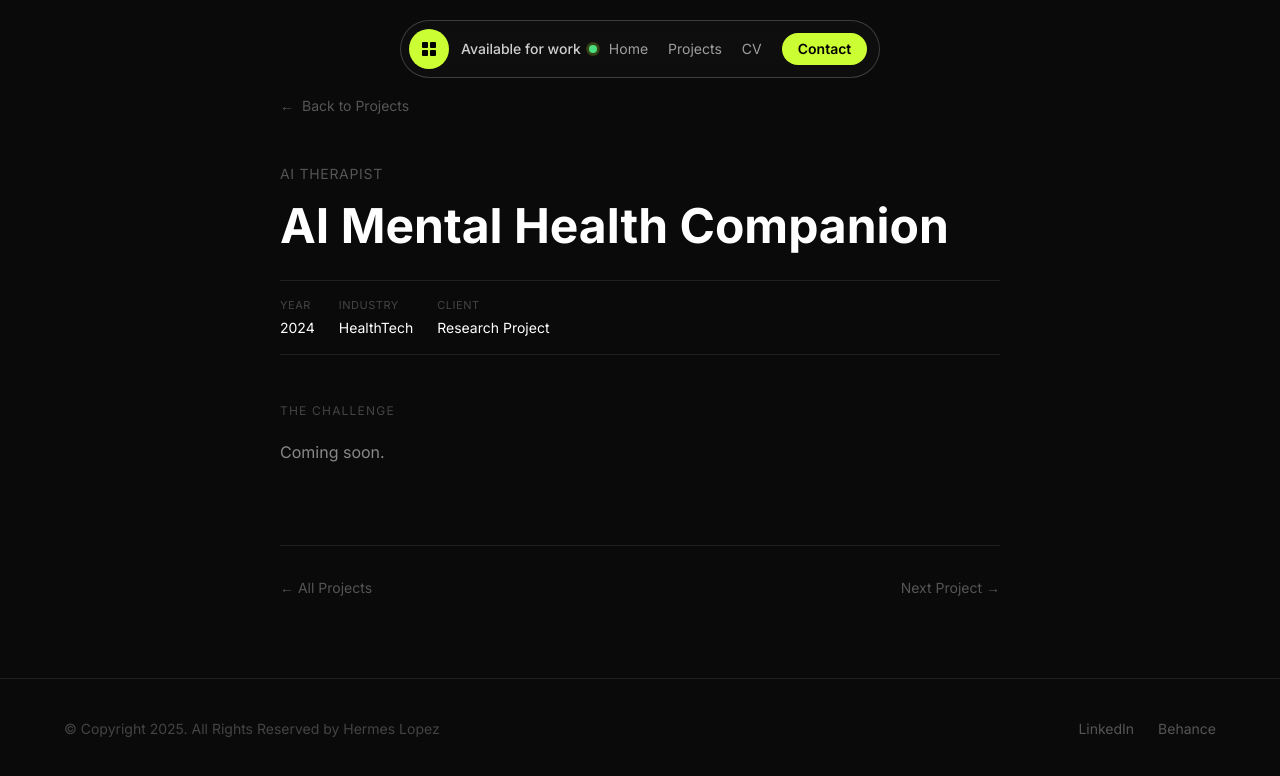
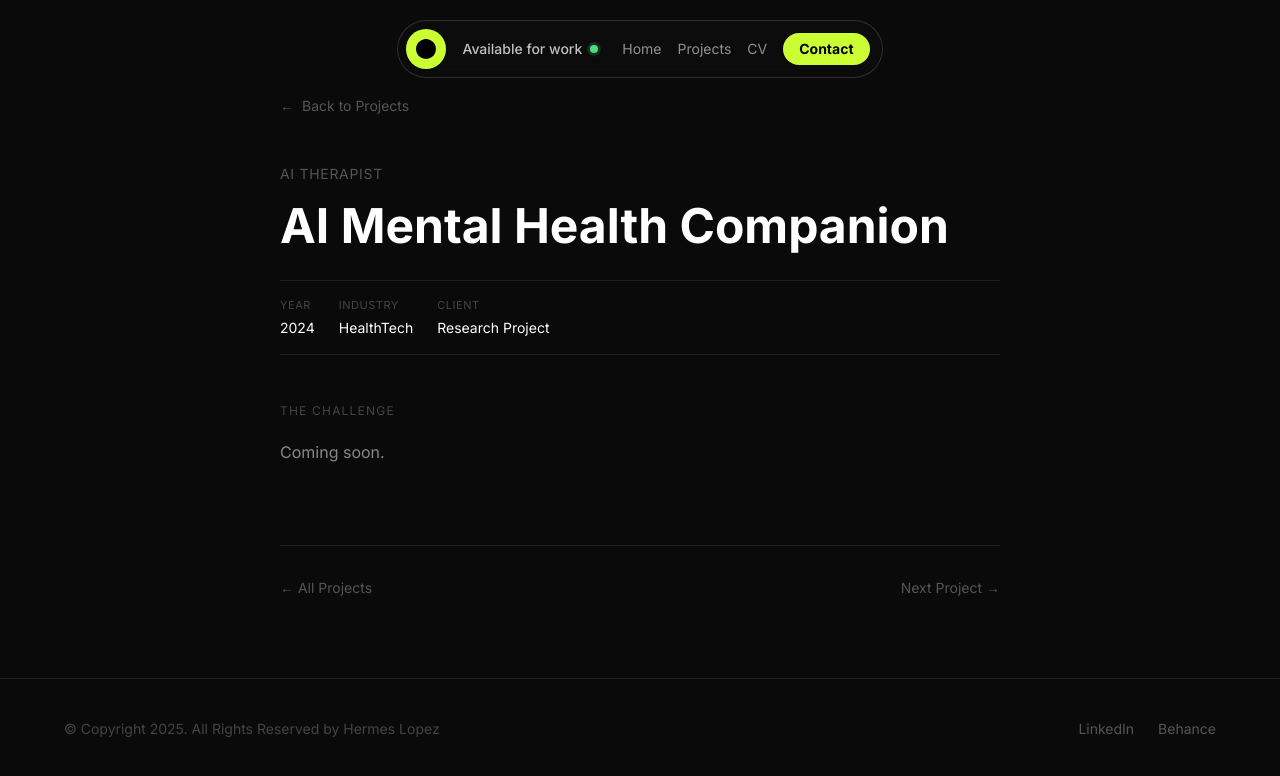
Before and after one commit to Hermesazo/hermeslopez-portfolio, a Next.js app: page /projects/ai-therapist in a window 1280 px wide. Shown: the top 776 px of the page. Built offline with nearby package versions, Linux system fonts and the light colour scheme.

Commit message:
feat: auto-width pill navbar, 3D flip photo, wave emoji badge, H favicon, huge projects heading

```diff
--- a/src/app/globals.css
+++ b/src/app/globals.css
@@ -1,6 +1,7 @@
 @import "tailwindcss";
 
 :root {
+  color-scheme: dark;
   --bg: #0a0a0a;
   --surface: #111111;
   --border: #1f1f1f;
@@ -17,21 +18,34 @@ body {
   -moz-osx-font-smoothing: grayscale;
 }
 
-* {
-  box-sizing: border-box;
+* { box-sizing: border-box; }
+
+::selection { background: rgba(204,255,51,0.2); }
+
+::-webkit-scrollbar { width: 4px; }
+::-webkit-scrollbar-track { background: var(--bg); }
+::-webkit-scrollbar-thumb { background: #2a2a2a; border-radius: 2px; }
+
+/* Waving hand keyframe */
+@keyframes wave-hand {
+  0%   { transform: rotate(0deg); }
+  10%  { transform: rotate(18deg); }
+  20%  { transform: rotate(-8deg); }
+  30%  { transform: rotate(18deg); }
+  40%  { transform: rotate(-4deg); }
+  50%  { transform: rotate(14deg); }
+  60%  { transform: rotate(0deg); }
+  100% { transform: rotate(0deg); }
 }
 
-::selection {
-  background: rgba(255, 255, 255, 0.15);
+.wave-hand {
+  display: inline-block;
+  transform-origin: 70% 70%;
+  animation: wave-hand 2.2s ease-in-out 1.2s 2;
 }
 
-::-webkit-scrollbar {
-  width: 6px;
+/* 3D flip perspective container */
+.flip-perspective {
+  perspective: 900px;
+  perspective-origin: center center;
 }
-::-webkit-scrollbar-track {
-  background: var(--bg);
-}
-::-webkit-scrollbar-thumb {
-  background: var(--border);
-  border-radius: 3px;
-}
--- a/src/app/layout.tsx
+++ b/src/app/layout.tsx
@@ -10,17 +10,18 @@ const inter = Inter({
 
 export const metadata: Metadata = {
   title: "Hermes López — Product Designer",
-  description:
-    "Product designer passionate about creating products that simplify complex tasks.",
+  description: "Product designer passionate about creating products that simplify complex tasks.",
+  icons: {
+    icon: [{ url: "/favicon.svg", type: "image/svg+xml" }],
+  },
 };
 
-export default function RootLayout({
-  children,
-}: Readonly<{
-  children: React.ReactNode;
-}>) {
+export default function RootLayout({ children }: Readonly<{ children: React.ReactNode }>) {
   return (
     <html lang="en" className={`${inter.variable} h-full`}>
+      <head>
+        <link rel="icon" type="image/svg+xml" href="/favicon.svg" />
+      </head>
       <body className="min-h-full flex flex-col bg-[#0a0a0a] text-white antialiased">
         {children}
       </body>
--- a/src/components/Hero.tsx
+++ b/src/components/Hero.tsx
@@ -7,61 +7,72 @@ import type { Variants } from "framer-motion";
 const ease = [0.16, 1, 0.3, 1] as const;
 
 const slideRight: Variants = {
-  hidden: { x: 60, opacity: 0 },
-  visible: { x: 0, opacity: 1, transition: { duration: 0.85, ease } },
+  hidden: { x: 50, opacity: 0 },
+  visible: { x: 0, opacity: 1, transition: { duration: 0.8, ease } },
 };
 const slideLeft: Variants = {
-  hidden: { x: -60, opacity: 0 },
-  visible: { x: 0, opacity: 1, transition: { duration: 0.85, ease, delay: 0.15 } },
+  hidden: { x: -50, opacity: 0 },
+  visible: { x: 0, opacity: 1, transition: { duration: 0.8, ease, delay: 0.12 } },
 };
-const slideUp: Variants = {
-  hidden: { y: 40, opacity: 0 },
-  visible: { y: 0, opacity: 1, transition: { duration: 0.75, ease, delay: 0.05 } },
-};
-const scaleIn: Variants = {
-  hidden: { scale: 0.88, opacity: 0 },
-  visible: { scale: 1, opacity: 1, transition: { duration: 0.8, ease, delay: 0.1 } },
+const flip3D: Variants = {
+  hidden: { rotateY: 90, opacity: 0, scale: 0.95 },
+  visible: {
+    rotateY: 0,
+    opacity: 1,
+    scale: 1,
+    transition: { duration: 0.75, ease, delay: 0.08 },
+  },
 };
 const popIn: Variants = {
   hidden: { scale: 0, opacity: 0 },
-  visible: { scale: 1, opacity: 1, transition: { type: "spring", stiffness: 260, damping: 18, delay: 0.85 } },
+  visible: {
+    scale: 1,
+    opacity: 1,
+    transition: { type: "spring", stiffness: 280, damping: 16, delay: 0.9 },
+  },
 };
 
 export default function Hero() {
   return (
-    <section className="relative min-h-screen bg-[#0a0a0a] overflow-hidden flex flex-col justify-center pt-24 pb-12">
+    <section className="relative min-h-screen bg-[#0a0a0a] overflow-hidden flex flex-col justify-center pt-24 pb-16">
       <div className="w-full px-5 md:px-10 lg:px-16 max-w-[1400px] mx-auto">
 
-        {/* ── MOBILE layout ── */}
+        {/* ── MOBILE ── */}
         <div className="flex flex-col md:hidden">
-
-          {/* HERMES LÓPEZ — right aligned, lime */}
+          {/* HERMES LÓPEZ — right */}
           <div className="overflow-hidden text-right">
             <motion.p
               initial="hidden" animate="visible" variants={slideRight}
-              className="text-2xl font-bold text-[#CCFF33] uppercase tracking-tight leading-none"
+              className="text-[6.5vw] font-bold text-[#CCFF33] uppercase tracking-tight leading-tight"
             >
               Hermes López
             </motion.p>
           </div>
 
-          {/* PRODUCT — right aligned, huge */}
-          <div className="overflow-hidden text-right">
+          {/* PRODUCT — right */}
+          <div className="overflow-hidden text-right -mt-1">
             <motion.h1
               initial="hidden" animate="visible" variants={slideRight}
-              style={{ transitionDelay: "0.08s" } as React.CSSProperties}
               className="text-[22vw] font-black text-white uppercase leading-[0.85] tracking-[-0.04em]"
             >
               Product
             </motion.h1>
           </div>
 
-          {/* Photo — centered, wide */}
+          {/* Photo with 3D flip */}
+          <div className="flip-perspective mx-auto my-3" style={{ width: "72vw", maxWidth: "290px" }}>
             <motion.div
-            initial="hidden" animate="visible" variants={scaleIn}
-            className="relative mx-auto my-3"
-            style={{ width: "72vw", maxWidth: "300px", height: "88vw", maxHeight: "370px" }}
+              initial="hidden"
+              animate="visible"
+              variants={flip3D}
+              className="relative"
+              style={{
+                width: "100%",
+                paddingBottom: "124%",
+                transformStyle: "preserve-3d",
+              }}
             >
+              <div className="absolute inset-0">
                 <Image
                   src="https://framerusercontent.com/images/QfImz8pV7G88zFaARXo4w2TU528.png"
                   alt="Hermes López"
@@ -69,17 +80,21 @@ export default function Hero() {
                   priority
                   className="object-cover object-top rounded-2xl"
                 />
-            {/* Hi badge */}
+                {/* Hi badge with wave */}
                 <motion.div
-              initial="hidden" animate="visible" variants={popIn}
-              className="absolute -bottom-4 -left-4 w-14 h-14 rounded-full bg-[#CCFF33] flex items-center justify-center z-10 shadow-xl"
+                  initial="hidden"
+                  animate="visible"
+                  variants={popIn}
+                  className="absolute -bottom-4 -left-4 w-14 h-14 rounded-full bg-[#CCFF33] flex items-center justify-center z-10 shadow-xl cursor-pointer"
                 >
-              <span className="text-black font-black text-sm">Hi</span>
+                  <span className="wave-hand text-xl select-none">👋</span>
                 </motion.div>
+              </div>
             </motion.div>
+          </div>
 
-          {/* DESIGNER — left aligned, huge */}
-          <div className="overflow-hidden text-left">
+          {/* DESIGNER — left */}
+          <div className="overflow-hidden text-left mt-5">
             <motion.h1
               initial="hidden" animate="visible" variants={slideLeft}
               className="text-[22vw] font-black text-white uppercase leading-[0.85] tracking-[-0.04em]"
@@ -90,32 +105,30 @@ export default function Hero() {
 
           {/* Tagline */}
           <motion.p
-            initial={{ opacity: 0, y: 12 }}
+            initial={{ opacity: 0, y: 10 }}
             animate={{ opacity: 1, y: 0 }}
-            transition={{ delay: 0.9, duration: 0.6 }}
-            className="mt-5 text-sm text-[#666] leading-relaxed max-w-[320px]"
+            transition={{ delay: 1.0, duration: 0.6 }}
+            className="mt-5 text-sm text-[#666] leading-relaxed"
           >
             I&apos;m <span className="line-through text-[#444]">passionate</span> obsessed with creating products that simplify complex tasks.
           </motion.p>
         </div>
 
-        {/* ── DESKTOP layout ── */}
+        {/* ── DESKTOP ── */}
         <div className="hidden md:block">
-
-          {/* Name + PRODUCT right side */}
-          <div className="text-right overflow-hidden mb-1">
+          {/* Name — right */}
+          <div className="text-right overflow-hidden mb-0">
             <motion.p
               initial="hidden" animate="visible" variants={slideRight}
-              className="text-3xl lg:text-4xl font-bold text-[#CCFF33] uppercase tracking-tight"
+              className="text-3xl lg:text-4xl font-bold text-[#CCFF33] uppercase tracking-tight leading-none"
             >
               Hermes López
             </motion.p>
           </div>
 
-          {/* PRODUCT | photo | DESIGNER row */}
-          <div className="flex items-center gap-0">
-            {/* PRODUCT — takes remaining left space */}
-            <div className="overflow-hidden flex-1 text-right pr-4">
+          {/* PRODUCT | photo | DESIGNER */}
+          <div className="flex items-center">
+            <div className="overflow-hidden flex-1 text-right pr-3">
               <motion.h1
                 initial="hidden" animate="visible" variants={slideRight}
                 className="text-[11vw] font-black text-white uppercase leading-[0.88] tracking-[-0.04em]"
@@ -124,12 +137,19 @@ export default function Hero() {
               </motion.h1>
             </div>
 
-            {/* Photo */}
+            {/* Photo — 3D flip */}
+            <div className="flip-perspective flex-shrink-0" style={{ width: "clamp(150px,16vw,270px)" }}>
               <motion.div
-              initial="hidden" animate="visible" variants={scaleIn}
-              className="relative flex-shrink-0"
-              style={{ width: "clamp(160px,17vw,280px)", height: "clamp(200px,21vw,340px)" }}
+                initial="hidden"
+                animate="visible"
+                variants={flip3D}
+                className="relative"
+                style={{
+                  paddingBottom: "124%",
+                  transformStyle: "preserve-3d",
+                }}
               >
+                <div className="absolute inset-0">
                   <Image
                     src="https://framerusercontent.com/images/QfImz8pV7G88zFaARXo4w2TU528.png"
                     alt="Hermes López"
@@ -138,15 +158,18 @@ export default function Hero() {
                     className="object-cover object-top rounded-2xl"
                   />
                   <motion.div
-                initial="hidden" animate="visible" variants={popIn}
-                className="absolute -bottom-3 -left-5 w-14 h-14 rounded-full bg-[#CCFF33] flex items-center justify-center z-10"
+                    initial="hidden"
+                    animate="visible"
+                    variants={popIn}
+                    className="absolute -bottom-3 -left-5 w-14 h-14 rounded-full bg-[#CCFF33] flex items-center justify-center z-10 cursor-pointer"
                   >
-                <span className="text-black font-black text-sm">Hi</span>
+                    <span className="wave-hand text-xl select-none">👋</span>
                   </motion.div>
+                </div>
               </motion.div>
+            </div>
 
-            {/* DESIGNER */}
-            <div className="overflow-hidden flex-1 pl-4">
+            <div className="overflow-hidden flex-1 pl-3">
               <motion.h1
                 initial="hidden" animate="visible" variants={slideLeft}
                 className="text-[11vw] font-black text-white uppercase leading-[0.88] tracking-[-0.04em]"
@@ -156,14 +179,14 @@ export default function Hero() {
             </div>
           </div>
 
-          {/* Tagline desktop */}
+          {/* Tagline */}
           <motion.p
-            initial={{ opacity: 0, y: 12 }}
+            initial={{ opacity: 0, y: 10 }}
             animate={{ opacity: 1, y: 0 }}
-            transition={{ delay: 0.9, duration: 0.6 }}
-            className="mt-6 text-sm text-[#666] max-w-[220px] leading-relaxed"
+            transition={{ delay: 1.0, duration: 0.6 }}
+            className="mt-5 text-sm text-[#555] max-w-[220px] leading-relaxed"
           >
-            I&apos;m <span className="line-through text-[#444]">passionate</span> obsessed with creating products that simplify complex tasks.
+            I&apos;m <span className="line-through text-[#3a3a3a]">passionate</span> obsessed with creating products that simplify complex tasks.
           </motion.p>
         </div>
       </div>
@@ -172,10 +195,10 @@ export default function Hero() {
       <motion.div
         initial={{ opacity: 0 }}
         animate={{ opacity: 1 }}
-        transition={{ delay: 1.5, duration: 0.6 }}
+        transition={{ delay: 1.5, duration: 0.8 }}
         className="absolute bottom-6 left-1/2 -translate-x-1/2"
       >
-        <div className="w-px h-10 bg-gradient-to-b from-[#CCFF33]/30 to-transparent" />
+        <div className="w-px h-10 bg-gradient-to-b from-[#CCFF33]/25 to-transparent" />
       </motion.div>
     </section>
   );
--- a/src/components/Navbar.tsx
+++ b/src/components/Navbar.tsx
@@ -2,7 +2,21 @@
 
 import { useEffect, useState } from "react";
 import Link from "next/link";
+import Image from "next/image";
 import { motion, AnimatePresence } from "framer-motion";
+
+function HLogo({ size = 22 }: { size?: number }) {
+  return (
+    <Image
+      src="/favicon.svg"
+      alt="H"
+      width={size}
+      height={size}
+      className="object-contain"
+      style={{ filter: "brightness(0)" }}
+    />
+  );
+}
 
 export default function Navbar() {
   const [menuOpen, setMenuOpen] = useState(false);
@@ -14,7 +28,6 @@ export default function Navbar() {
     return () => window.removeEventListener("scroll", onScroll);
   }, []);
 
-  // Lock body scroll when menu open
   useEffect(() => {
     document.body.style.overflow = menuOpen ? "hidden" : "";
     return () => { document.body.style.overflow = ""; };
@@ -28,127 +41,111 @@ export default function Navbar() {
 
   return (
     <>
-      {/* Floating pill navbar */}
+      {/* Floating pill — auto width, centered */}
       <motion.div
-        initial={{ opacity: 0, y: -20 }}
+        initial={{ opacity: 0, y: -24 }}
         animate={{ opacity: 1, y: 0 }}
         transition={{ duration: 0.6, ease: [0.16, 1, 0.3, 1] }}
-        className="fixed top-5 left-0 right-0 z-50 flex justify-center px-4 pointer-events-none"
+        className="fixed top-5 left-0 right-0 z-50 flex justify-center pointer-events-none px-4"
       >
         <div
           className={`
-            flex items-center justify-between gap-3
-            border border-white/20 rounded-full px-2 py-2
-            pointer-events-auto transition-all duration-300
-            ${scrolled ? "bg-[#0a0a0a]/85 backdrop-blur-lg" : "bg-[#111]/60 backdrop-blur-sm"}
+            inline-flex items-center gap-2 px-2 py-2
+            border border-white/15 rounded-full
+            pointer-events-auto transition-colors duration-300
+            ${scrolled ? "bg-[#0f0f0f]/90 backdrop-blur-xl" : "bg-[#0f0f0f]/50 backdrop-blur-md"}
           `}
-          style={{ width: "min(480px, calc(100vw - 32px))" }}
         >
           {/* Logo circle */}
-          <Link href="/" className="flex-shrink-0">
-            <div className="w-10 h-10 rounded-full bg-[#CCFF33] flex items-center justify-center">
-              <svg width="22" height="22" viewBox="0 0 22 22" fill="none">
-                <rect x="4" y="4" width="6" height="6" rx="1" fill="black"/>
-                <rect x="12" y="4" width="6" height="6" rx="1" fill="black"/>
-                <rect x="4" y="12" width="6" height="6" rx="1" fill="black"/>
-                <rect x="12" y="12" width="6" height="6" rx="1" fill="black"/>
-              </svg>
-            </div>
+          <Link href="/" className="flex-shrink-0 w-10 h-10 rounded-full bg-[#CCFF33] flex items-center justify-center">
+            <HLogo size={22} />
           </Link>
 
-          {/* Available for work */}
-          <div className="flex items-center gap-2 flex-1 justify-center">
-            <span className="text-sm text-white/80 font-medium whitespace-nowrap">Available for work</span>
+          {/* Available for work text */}
+          <div className="flex items-center gap-2 px-2">
+            <span className="text-sm text-white/75 font-medium whitespace-nowrap">Available for work</span>
             <span className="relative flex h-2 w-2">
-              <span className="animate-ping absolute inline-flex h-full w-full rounded-full bg-[#CCFF33] opacity-75" />
+              <span className="animate-ping absolute inline-flex h-full w-full rounded-full bg-[#4ade80] opacity-60" />
               <span className="relative inline-flex rounded-full h-2 w-2 bg-[#4ade80]" />
             </span>
           </div>
 
-          {/* Hamburger / desktop links */}
-          <div className="flex items-center gap-3 flex-shrink-0">
-            {/* Desktop links */}
-            <div className="hidden md:flex items-center gap-5 mr-2">
+          {/* Desktop nav links */}
+          <div className="hidden md:flex items-center gap-4 pl-2 pr-1">
             {links.map(l => (
-                <Link key={l.href} href={l.href} className="text-sm text-white/60 hover:text-white transition-colors">
+              <Link key={l.href} href={l.href} className="text-sm text-white/55 hover:text-white transition-colors">
                 {l.label}
               </Link>
             ))}
             <a
               href="https://www.linkedin.com/in/hermeslopez1/"
-                target="_blank"
-                rel="noopener noreferrer"
-                className="text-sm font-semibold bg-[#CCFF33] text-black px-4 py-1.5 rounded-full hover:bg-[#d9ff66] transition-colors"
+              target="_blank" rel="noopener noreferrer"
+              className="text-sm font-bold bg-[#CCFF33] text-black px-4 py-1.5 rounded-full hover:bg-[#d9ff55] transition-colors"
             >
               Contact
             </a>
           </div>
 
-            {/* Hamburger button (mobile) */}
+          {/* Hamburger (mobile only) */}
           <button
             onClick={() => setMenuOpen(true)}
-              className="w-10 h-10 rounded-full bg-[#CCFF33] flex items-center justify-center md:hidden"
+            className="md:hidden flex-shrink-0 w-10 h-10 rounded-full bg-[#CCFF33] flex items-center justify-center"
+            aria-label="Open menu"
           >
-              <svg width="18" height="12" viewBox="0 0 18 12" fill="none">
-                <rect width="18" height="2" rx="1" fill="black"/>
-                <rect y="5" width="18" height="2" rx="1" fill="black"/>
-                <rect y="10" width="18" height="2" rx="1" fill="black"/>
+            <svg width="16" height="12" viewBox="0 0 16 12" fill="none">
+              <rect width="16" height="2" rx="1" fill="black"/>
+              <rect y="5" width="16" height="2" rx="1" fill="black"/>
+              <rect y="10" width="16" height="2" rx="1" fill="black"/>
             </svg>
           </button>
         </div>
-        </div>
       </motion.div>
 
-      {/* Mobile menu overlay */}
+      {/* Mobile overlay menu */}
       <AnimatePresence>
         {menuOpen && (
+          <>
             <motion.div
-            key="menu"
-            initial={{ opacity: 0, scale: 0.96, y: -12 }}
-            animate={{ opacity: 1, scale: 1, y: 0 }}
-            exit={{ opacity: 0, scale: 0.96, y: -12 }}
-            transition={{ duration: 0.3, ease: [0.16, 1, 0.3, 1] }}
-            className="fixed inset-0 z-[100] flex items-start justify-center px-4 pt-4"
-          >
-            {/* Backdrop */}
-            <div
-              className="absolute inset-0 bg-black/40 backdrop-blur-sm"
+              key="backdrop"
+              initial={{ opacity: 0 }}
+              animate={{ opacity: 1 }}
+              exit={{ opacity: 0 }}
+              transition={{ duration: 0.2 }}
+              className="fixed inset-0 z-[99] bg-black/50 backdrop-blur-sm"
               onClick={() => setMenuOpen(false)}
             />
-
-            {/* Menu card */}
-            <div
-              className="relative w-full rounded-3xl border border-white/15 bg-[#0e0e0e] p-6 pt-5 z-10"
-              style={{ maxWidth: "480px" }}
+            <motion.div
+              key="card"
+              initial={{ opacity: 0, scale: 0.95, y: -10 }}
+              animate={{ opacity: 1, scale: 1, y: 0 }}
+              exit={{ opacity: 0, scale: 0.95, y: -10 }}
+              transition={{ duration: 0.28, ease: [0.16, 1, 0.3, 1] }}
+              className="fixed top-4 left-4 right-4 z-[100] rounded-3xl border border-white/12 bg-[#0d0d0d] p-5 pt-4"
+              style={{ maxWidth: "440px", margin: "0 auto" }}
             >
-              {/* Top row */}
-              <div className="flex items-center justify-between mb-10">
+              {/* Header row */}
+              <div className="flex items-center justify-between mb-8">
                 <div className="w-10 h-10 rounded-full bg-[#CCFF33] flex items-center justify-center">
-                  <svg width="22" height="22" viewBox="0 0 22 22" fill="none">
-                    <rect x="4" y="4" width="6" height="6" rx="1" fill="black"/>
-                    <rect x="12" y="4" width="6" height="6" rx="1" fill="black"/>
-                    <rect x="4" y="12" width="6" height="6" rx="1" fill="black"/>
-                    <rect x="12" y="12" width="6" height="6" rx="1" fill="black"/>
-                  </svg>
+                  <HLogo size={22} />
                 </div>
                 <button
                   onClick={() => setMenuOpen(false)}
                   className="w-10 h-10 rounded-full bg-[#CCFF33] flex items-center justify-center"
                 >
-                  <svg width="14" height="14" viewBox="0 0 14 14" fill="none">
-                    <path d="M1 1L13 13M13 1L1 13" stroke="black" strokeWidth="2.2" strokeLinecap="round"/>
+                  <svg width="12" height="12" viewBox="0 0 12 12" fill="none">
+                    <path d="M1 1L11 11M11 1L1 11" stroke="black" strokeWidth="2" strokeLinecap="round"/>
                   </svg>
                 </button>
               </div>
 
-              {/* Links */}
-              <nav className="flex flex-col gap-2 mb-8">
+              {/* Nav links */}
+              <div className="flex flex-col gap-1 mb-7">
                 {links.map((l, i) => (
                   <motion.div
                     key={l.href}
-                    initial={{ opacity: 0, y: 16 }}
+                    initial={{ opacity: 0, y: 14 }}
                     animate={{ opacity: 1, y: 0 }}
-                    transition={{ delay: 0.05 + i * 0.06, duration: 0.4, ease: [0.16, 1, 0.3, 1] }}
+                    transition={{ delay: 0.04 + i * 0.05, duration: 0.35, ease: [0.16, 1, 0.3, 1] }}
                   >
                     <Link
                       href={l.href}
@@ -159,26 +156,22 @@ export default function Navbar() {
                     </Link>
                   </motion.div>
                 ))}
-              </nav>
+              </div>
 
-              {/* Contact button */}
-              <motion.div
-                initial={{ opacity: 0, y: 12 }}
+              {/* Contact */}
+              <motion.a
+                initial={{ opacity: 0, y: 10 }}
                 animate={{ opacity: 1, y: 0 }}
-                transition={{ delay: 0.25, duration: 0.4, ease: [0.16, 1, 0.3, 1] }}
-              >
-                <a
+                transition={{ delay: 0.22, duration: 0.35 }}
                 href="https://www.linkedin.com/in/hermeslopez1/"
-                  target="_blank"
-                  rel="noopener noreferrer"
+                target="_blank" rel="noopener noreferrer"
                 onClick={() => setMenuOpen(false)}
-                  className="block w-full text-center bg-[#CCFF33] text-black font-semibold text-lg py-4 rounded-full hover:bg-[#d9ff66] transition-colors"
+                className="block w-full text-center bg-[#CCFF33] text-black font-bold text-lg py-4 rounded-full hover:bg-[#d9ff55] transition-colors"
               >
                 Contact
-                </a>
+              </motion.a>
             </motion.div>
-            </div>
-          </motion.div>
+          </>
         )}
       </AnimatePresence>
     </>
```
Also changed, not shown: src/components/ProjectGrid.tsx (+16 -30 lines), public/favicon.svg (added), 1 other file (tests, documents, lock files or other folders). Lines whose indentation alone changed are shown as unchanged.
